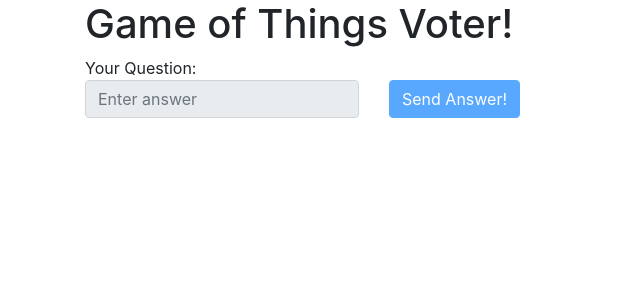
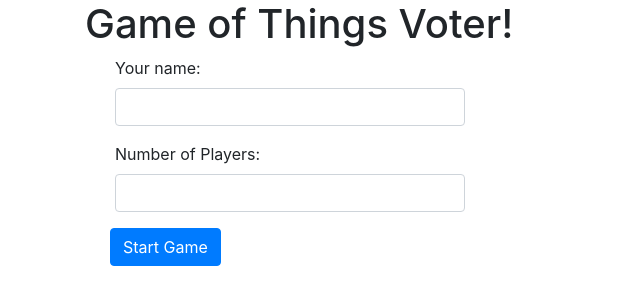
Before and after one commit to alexaylwin/votr, an Angular app: page / in a window 1280 px wide. Shown: the top 304 px of the page, without its empty margins (0-640 px from the left). Built offline with nearby package versions, Linux system fonts and the light colour scheme; no server answers.

Commit message:
Added markup for game setup screen

```diff
--- a/src/app/app.component.html
+++ b/src/app/app.component.html
@@ -1,6 +1,5 @@
 <!--The content below is only a placeholder and can be replaced.-->
 <div class="container">
   <h1>Game of Things Voter!</h1>
-  <votr-question></votr-question>
-  <votr-answer></votr-answer>
+  <votr-setup></votr-setup>
 </div>
--- a/src/app/setup/setup.component.html
+++ b/src/app/setup/setup.component.html
@@ -1,3 +1,27 @@
-<p>
-  setup works!
-</p>
+<!--
+  Contains a form where the game can be started. The player who
+  pushes the 'start' button will initiate a new game. Players
+  could do this at the same time, but that would be silly, so
+  we assume all our players aren't.
+-->
+<div class="row">
+  <div class="col-auto"></div>
+  <form class="col-md-4">
+    <div class="form-row">
+      <div class="form-group col-md-12">
+        <label for="playerName">Your name:</label>
+        <input class="form-control" name="playerName">
+      </div>
+    </div>
+    <div class="form-row">
+      <div class="form-group col-md-12">
+        <label for="numberOfPlayers">Number of Players:</label>
+        <input class="form-control" name="numberOfPlayers" type="number">
+      </div>
+    </div>
+    <div class="form-row">
+        <button class="btn-primary btn" name="startGame">Start Game</button>
+    </div>
+  </form>
+  <div class="col-auto"></div>
+</div>
--- a/src/app/setup/setup.component.ts
+++ b/src/app/setup/setup.component.ts
@@ -1,7 +1,7 @@
 import { Component, OnInit } from '@angular/core';
 
 @Component({
-  selector: 'app-setup',
+  selector: 'votr-setup',
   templateUrl: './setup.component.html',
   styleUrls: ['./setup.component.scss']
 })
```
